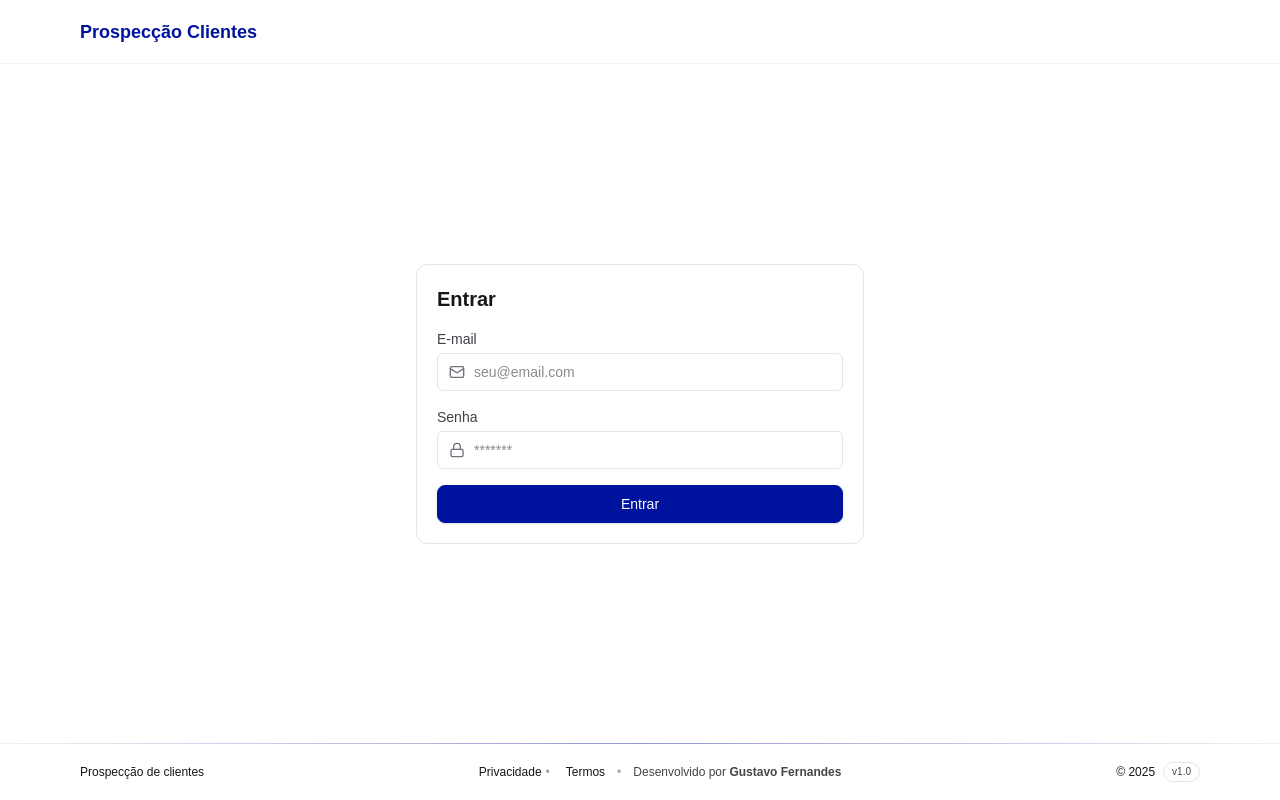
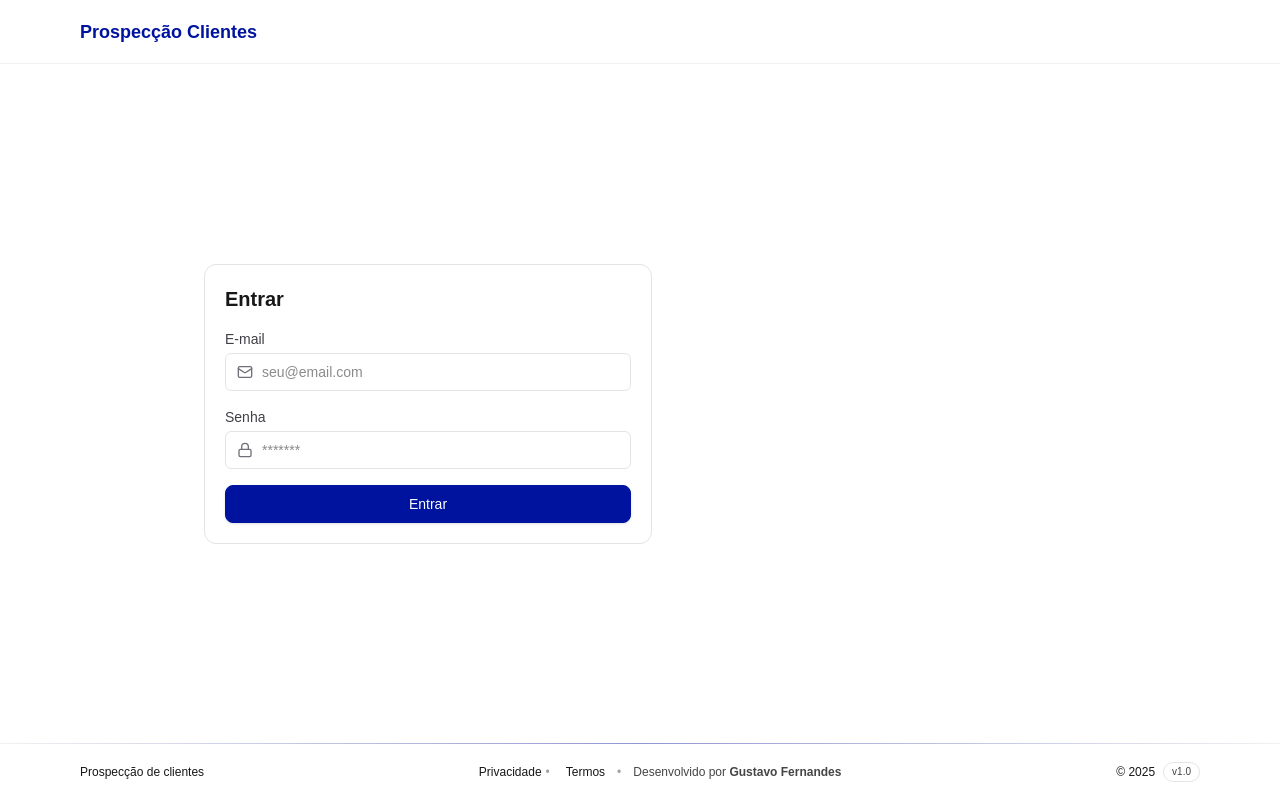
Before and after one commit to Gu-Fernandes/customer-prospecting, a Next.js app: page / in a window 1280 px wide. Built offline with nearby package versions, Linux system fonts and the light colour scheme; no server answers.

Commit message:
:recycle: refactor

```diff
--- a/src/app/customers/new/page.tsx
+++ b/src/app/customers/new/page.tsx
@@ -1,22 +1,11 @@
 "use client";
 
 import { CustomerFormCard } from "@/app/components/customer/customer-form-card";
-import { Loading } from "@/components/loading/loading";
 
 export default function RegistrationPage() {
-  const isBrowser = typeof window !== "undefined";
-
-  if (!isBrowser) {
-    return (
-      <main className="flex min-h-screen items-center justify-center p-6">
-        <Loading label="Carregando..." />
-      </main>
-    );
-  }
-
   return (
-    <main className="flex min-h-screen items-center justify-center p-6">
+    <div className="flex h-full min-h-full w-full items-center justify-center px-4">
       <CustomerFormCard />
-    </main>
+    </div>
   );
 }
--- a/src/app/page.tsx
+++ b/src/app/page.tsx
@@ -4,14 +4,14 @@ import { useEffect, useState } from "react";
 import { isAuthenticated } from "@/services/auth.service";
 import { LoginCard } from "@/app/components/login-card";
 import { HomeCards } from "@/app/components/home-cards";
+import { Loading } from "@/components/loading/loading";
 
 export default function Page() {
-  const [auth, setAuth] = useState<boolean>(() => {
-    if (typeof window === "undefined") return false;
-    return isAuthenticated();
-  });
+  const [auth, setAuth] = useState<boolean | null>(null);
 
   useEffect(() => {
+    setAuth(isAuthenticated());
+
     const onStorage = (e: StorageEvent) => {
       if (e.key === "access_token") setAuth(!!e.newValue);
     };
@@ -26,9 +26,21 @@ export default function Page() {
     };
   }, []);
 
+  if (auth === null) {
+    return (
+      <div className="grid h-full min-h-full w-full place-items-center px-3 py-8">
+        <div className="w-full max-w-md">
+          <Loading label="Carregando..." />
+        </div>
+      </div>
+    );
+  }
+
   return (
-    <div className="flex h-full min-h-0 items-center justify-center px-2">
-      {auth ? <HomeCards /> : <LoginCard onSuccess={() => setAuth(true)} />}
+    <div className="grid h-full min-h-full w-full place-items-center px-3 py-8">
+      <div className="mx-auto w-full max-w-4xl">
+        {auth ? <HomeCards /> : <LoginCard onSuccess={() => setAuth(true)} />}
+      </div>
     </div>
   );
 }
```
